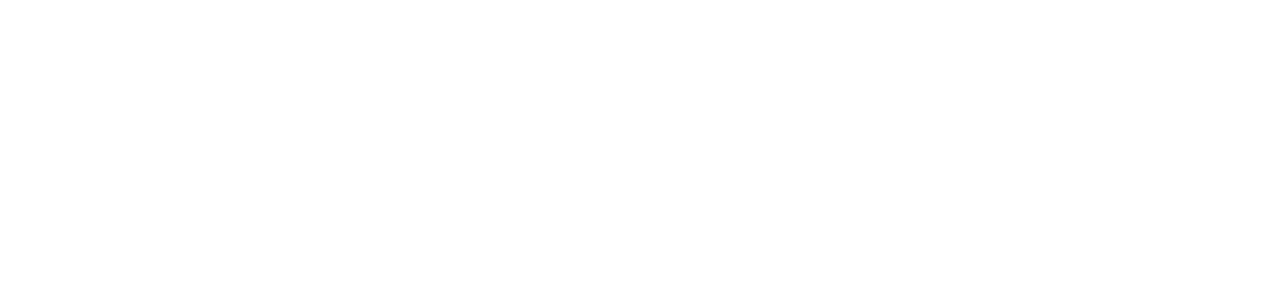
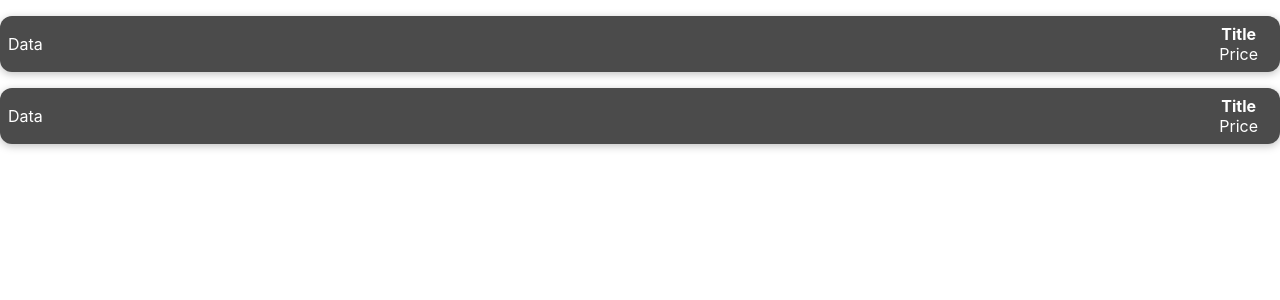
Before and after one commit to eleriin/expenses, a React (Create React App) app: page / in a window 1280 px wide. Shown: the top 300 px of the page. Built offline with nearby package versions, Linux system fonts and the light colour scheme.

Commit message:
Create and style ExpenseItem components

```diff
--- a/src/App.js
+++ b/src/App.js
@@ -1,8 +1,11 @@
 import './App.css';
+import ExpenseItem from './components/ExpenseItem';
+
 const App = ()=>{
   return (
     <div className="App">
-
+     <ExpenseItem/>
+     <ExpenseItem/>
     </div>
   );
 }
--- /dev/null
+++ b/src/components/ExpenseItem.css
@@ -0,0 +1,57 @@
+.expense-item {
+    display: flex;
+    justify-content: space-between;
+    align-items: center;
+    box-shadow: 0 2px 8px rgba(0, 0, 0, 0.25);
+    padding: 0.5rem;
+    margin: 1rem 0;
+    border-radius: 12px;
+    background-color: #4b4b4b;
+    color: white;
+}
+
+.expense-item__description {
+    display: flex;
+    flex-direction: column;
+    gap: 1rem;
+    align-items: flex-end;
+    flex-flow: column-reverse;
+    justify-content: flex-start;
+    flex: 1;
+}
+
+.expense-item h2 {
+    color: #3a3a3a;
+    font-size: 1rem;
+    flex: 1;
+    margin: 0 1rem;
+    color: white;
+}
+
+.expense-item__price {
+    font-size: 1rem;
+    font-weight: bold;
+    color: white;
+    background-color: #40005d;
+    border: 1px solid white;
+    padding: 0.5rem;
+    border-radius: 12px;
+}
+
+@media (min-width: 580px) {
+    .expense-item__description {
+        flex-direction: row;
+        align-items: center;
+        justify-content: flex-start;
+        flex: 1;
+    }
+
+    .expense-item__description h2 {
+        font-size: 1.25rem;
+    }
+
+    .expense-item__price {
+        font-size: 1.25rem;
+        padding: 0.5rem 1.5rem;
+    }
+}
--- /dev/null
+++ b/src/components/ExpenseItem.js
@@ -0,0 +1,15 @@
+import './ExpenseItem.css'
+
+const ExpenseItem = () =>{
+    return (
+        <div className='expense-item'>
+            <div>Data</div>
+            <div className='.expense-item__description'>
+                <h2>Title</h2>
+                <div className='.expense-item__price'>Price</div>
+            </div>
+        </div>
+    )
+}
+
+export default ExpenseItem
```
